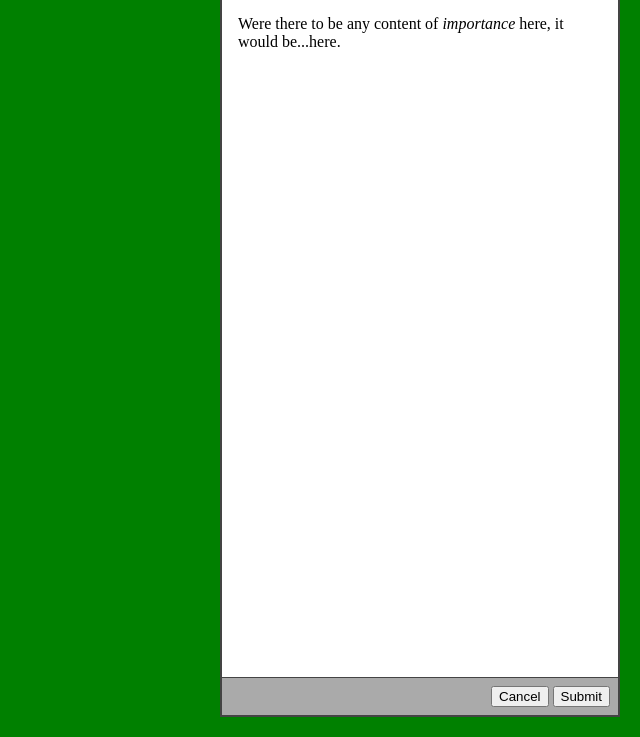
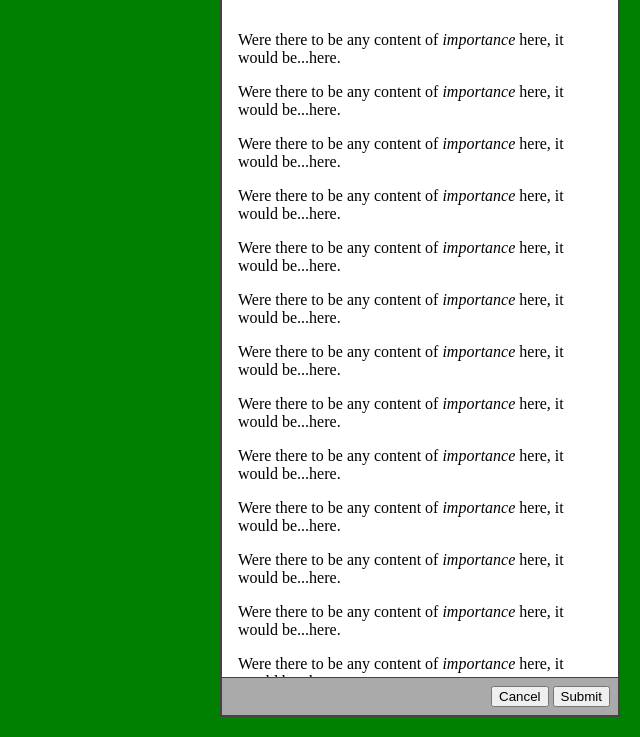
Before and after one commit to mhairston/html-tests, a plain HTML site: page bugs/IE10-overlap-bug.html in a window 1280 px wide. Shown: the part 63-800 px from the top of the page, without its empty margins (640-1280 px from the left). Drawn offline with Linux system fonts and the light colour scheme.

Commit message:
Add more content so the div scrolls

```diff
--- a/bugs/IE10-overlap-bug.html
+++ b/bugs/IE10-overlap-bug.html
@@ -66,7 +66,33 @@
         <h1>A Modal.</h1>
 
         <div class="content">
-          Were there to be any content of <em>importance</em> here, it would be...here.
+          <p>Were there to be any content of <em>importance</em> here, it would be...here.</p>
+          <p>Were there to be any content of <em>importance</em> here, it would be...here.</p>
+          <p>Were there to be any content of <em>importance</em> here, it would be...here.</p>
+          <p>Were there to be any content of <em>importance</em> here, it would be...here.</p>
+          <p>Were there to be any content of <em>importance</em> here, it would be...here.</p>
+          <p>Were there to be any content of <em>importance</em> here, it would be...here.</p>
+          <p>Were there to be any content of <em>importance</em> here, it would be...here.</p>
+          <p>Were there to be any content of <em>importance</em> here, it would be...here.</p>
+          <p>Were there to be any content of <em>importance</em> here, it would be...here.</p>
+          <p>Were there to be any content of <em>importance</em> here, it would be...here.</p>
+          <p>Were there to be any content of <em>importance</em> here, it would be...here.</p>
+          <p>Were there to be any content of <em>importance</em> here, it would be...here.</p>
+          <p>Were there to be any content of <em>importance</em> here, it would be...here.</p>
+          <p>Were there to be any content of <em>importance</em> here, it would be...here.</p>
+          <p>Were there to be any content of <em>importance</em> here, it would be...here.</p>
+          <p>Were there to be any content of <em>importance</em> here, it would be...here.</p>
+          <p>Were there to be any content of <em>importance</em> here, it would be...here.</p>
+          <p>Were there to be any content of <em>importance</em> here, it would be...here.</p>
+          <p>Were there to be any content of <em>importance</em> here, it would be...here.</p>
+          <p>Were there to be any content of <em>importance</em> here, it would be...here.</p>
+          <p>Were there to be any content of <em>importance</em> here, it would be...here.</p>
+          <p>Were there to be any content of <em>importance</em> here, it would be...here.</p>
+          <p>Were there to be any content of <em>importance</em> here, it would be...here.</p>
+          <p>Were there to be any content of <em>importance</em> here, it would be...here.</p>
+          <p>Were there to be any content of <em>importance</em> here, it would be...here.</p>
+          <p>Were there to be any content of <em>importance</em> here, it would be...here.</p>
+          <p>Were there to be any content of <em>importance</em> here, it would be...here.</p>
         </div>
 
         <div class="controls">
```
